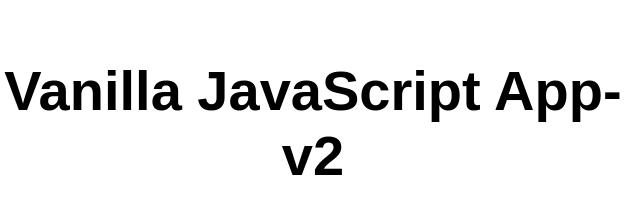
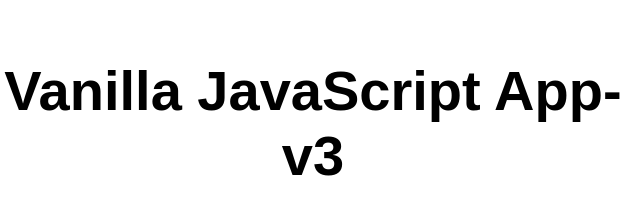
Before and after one commit to ahshaaban/my-static-web-app, a website: page src/index.html in a window 1280 px wide. Shown: the full height of the page, 327-967 px from the left. Drawn offline with Linux system fonts and the light colour scheme.

```diff
--- a/src/index.html
+++ b/src/index.html
@@ -10,7 +10,7 @@
 
 <body>
   <main>
-    <h1>Vanilla JavaScript App- v2</h1>
+    <h1>Vanilla JavaScript App- v3</h1>
   </main>
 </body>
 
```
